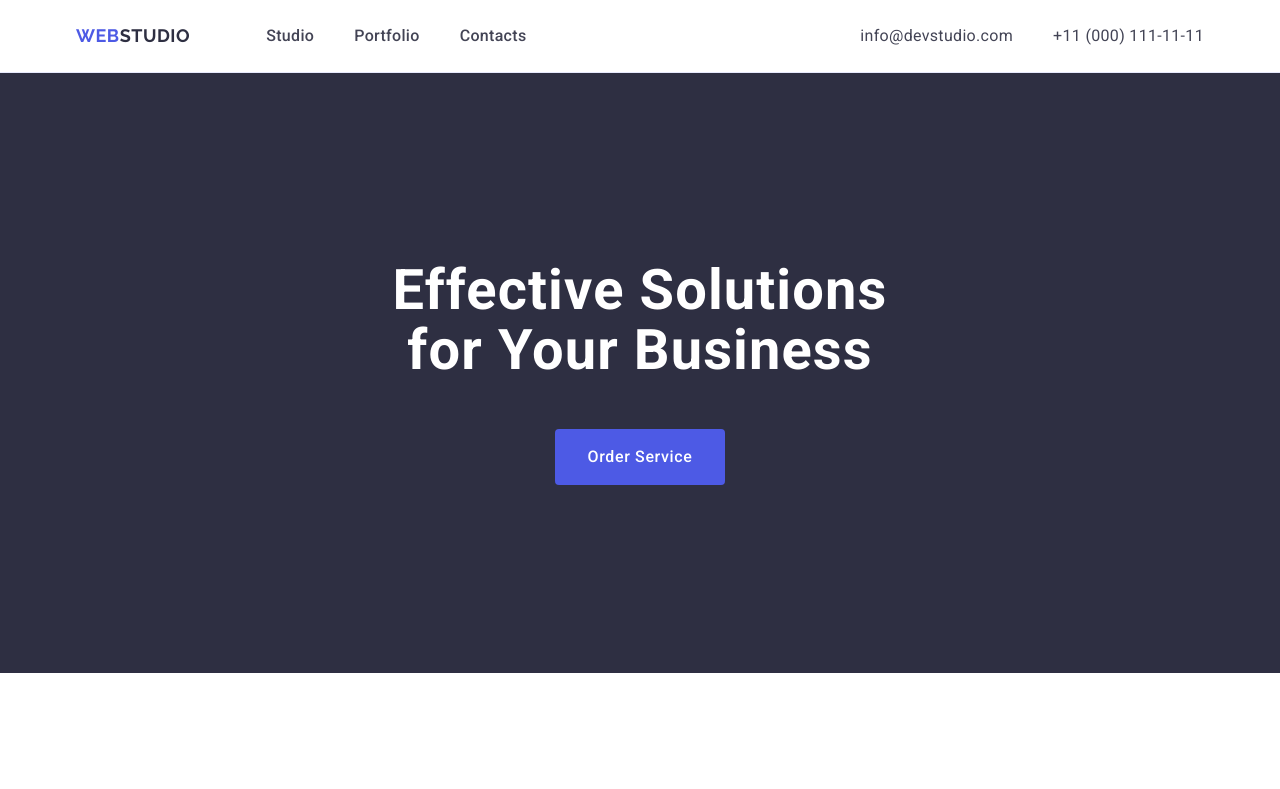
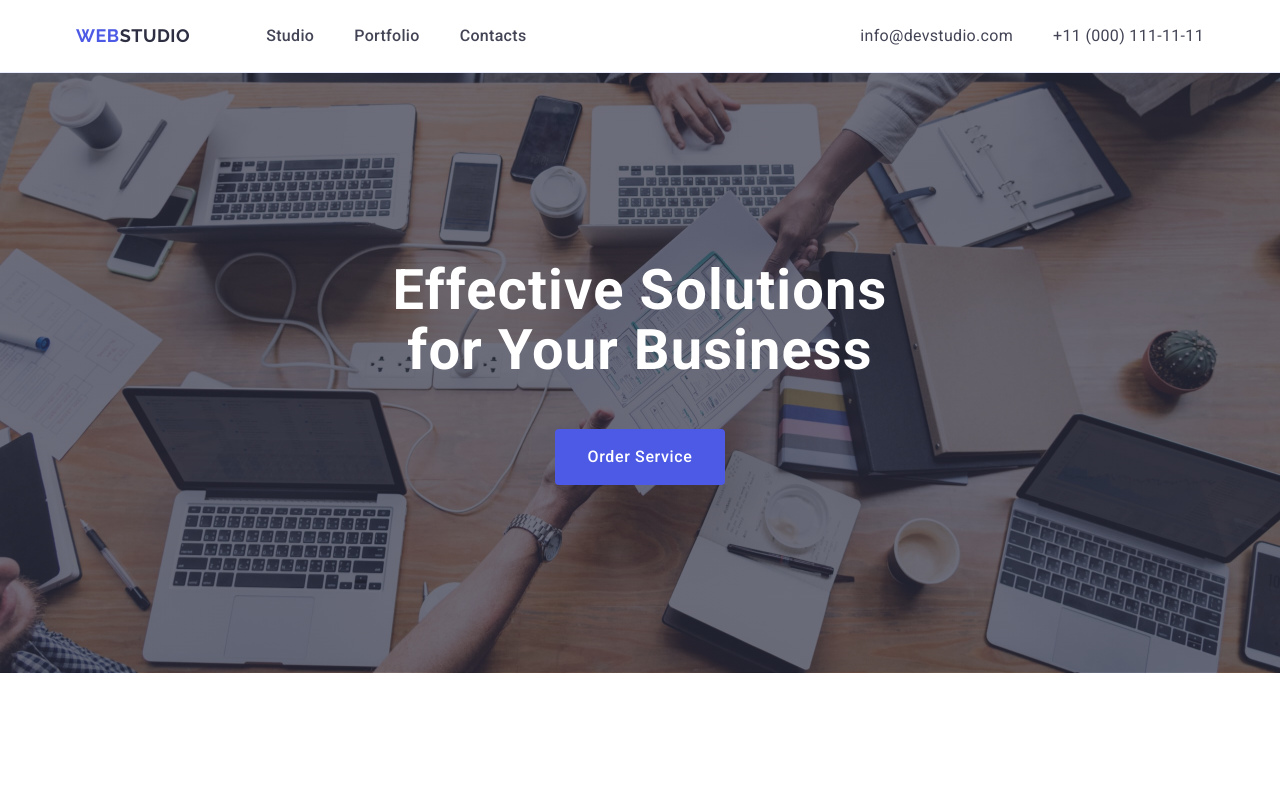
Before and after one commit to YaRKolodii/goit-markup-hw-05, a plain HTML site: page index.html in a window 1280 px wide. Shown: the top 789 px of the page. Drawn offline with nearby package versions, Linux system fonts and the light colour scheme; the site is published under a folder, as on GitHub Pages, so addresses that start at the root find nothing.

Commit message:
maxwidth

```diff
--- a/css/stylyes.css
+++ b/css/stylyes.css
@@ -194,11 +194,12 @@ background-color: #2E2F42;
 background-repeat: no-repeat;
 background-position: center;
 background-size: cover;
+max-width: 1440px;
     background-image:  linear-gradient(
 	rgba(46, 47, 66, 0.7),
     rgba(46, 47, 66, 0.7)
 	),
-    url("/images/hero.jpg");
+    url("../images/hero.jpg");
 padding: 188px 0;
 margin-left: auto;
 margin-right: auto;
```
